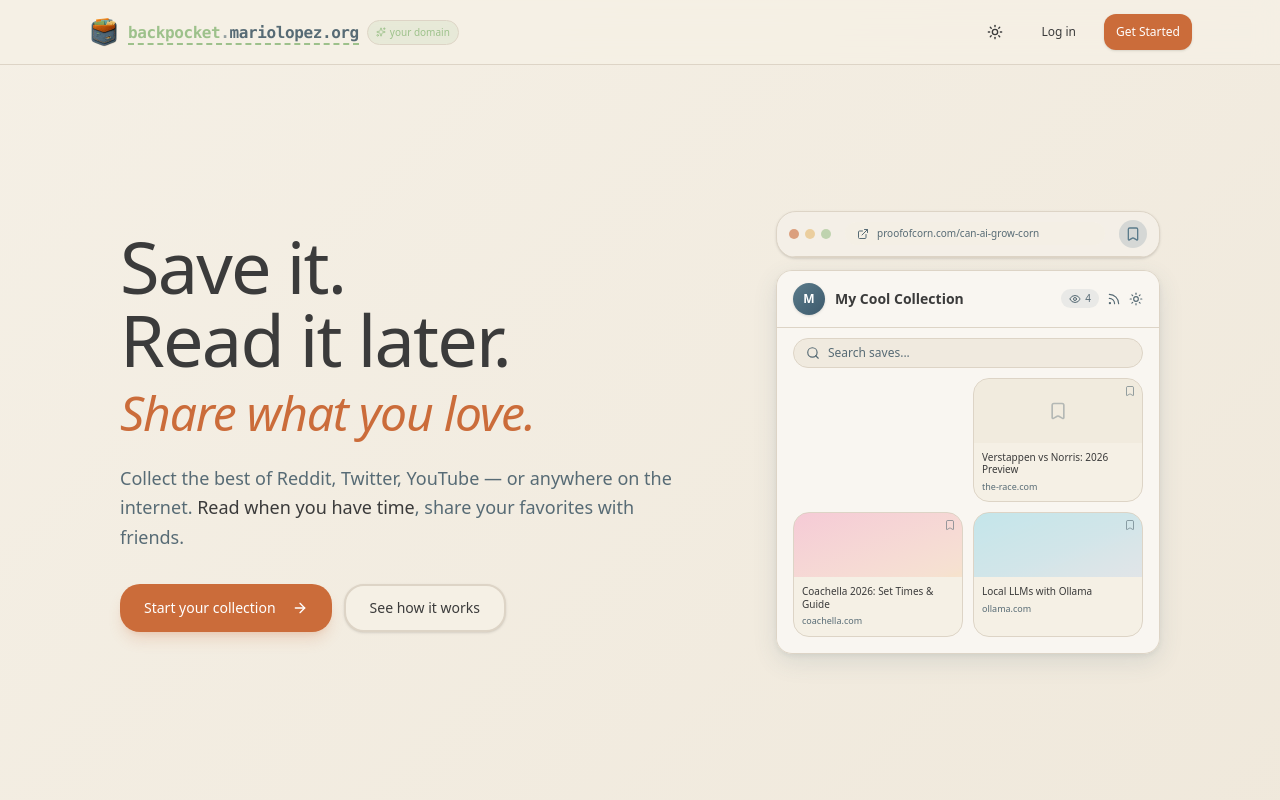
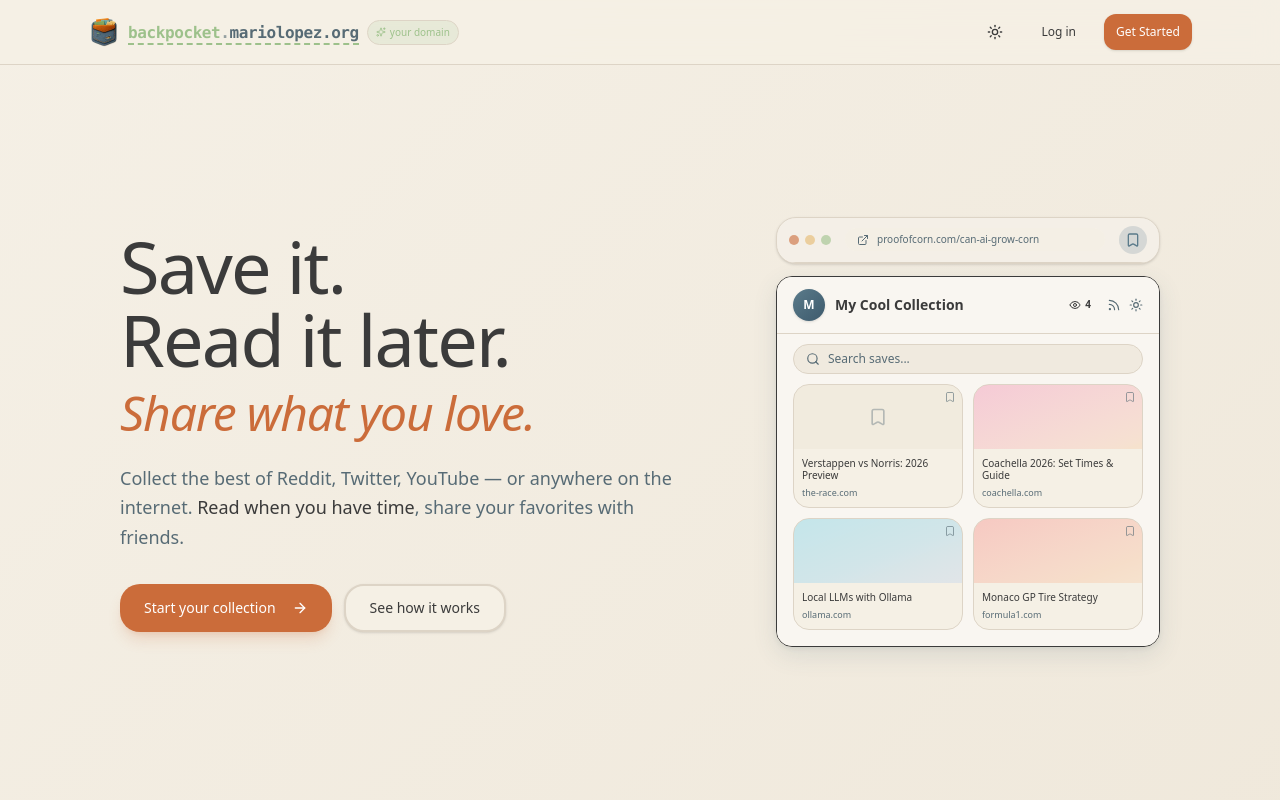
Before and after one commit to MyBackpocket/backpocket, a Next.js app in the folder apps/backpocket-web/: page / in a window 1280 px wide. Shown: the top 800 px of the page. Built offline with nearby package versions, Linux system fonts and the light colour scheme; no server answers.

Commit message:
feat: Revamp CollectionPanel component with animated card transitions and new card visibility logic, enhancing user engagement and visual appeal on the landing page.

```diff
--- a/apps/backpocket-web/components/landing/hero-pocket/collection-panel.tsx
+++ b/apps/backpocket-web/components/landing/hero-pocket/collection-panel.tsx
@@ -1,61 +1,14 @@
 "use client";
 
+import { AnimatePresence, motion } from "framer-motion";
 import { Bookmark, Eye, Rss, Search, Sun } from "lucide-react";
 import type { AnimationPhase } from "./constants";
 import { SAVE_CARDS } from "./constants";
 
-interface SaveCardProps {
-  card: {
-    title: string;
-    source: string;
-    hasImage: boolean;
-    imageColor?: string;
-  };
-  isActive: boolean;
-  index: number;
-  onHover: () => void;
-}
-
-function SaveCard({ card, isActive, index, onHover }: SaveCardProps) {
-  return (
-    <div
-      className={`rounded-lg border bg-background overflow-hidden transition-all duration-300 cursor-pointer ${
-        isActive
-          ? "border-rust/50 shadow-md scale-[1.02] -translate-y-0.5"
-          : "border-border/60 hover:border-border"
-      }`}
-      style={{
-        animationDelay: `${index * 100}ms`,
-      }}
-      onMouseEnter={onHover}
-    >
-      {/* Image area */}
-      <div
-        className={`h-16 relative ${card.hasImage ? `bg-linear-to-br ${card.imageColor}` : "bg-muted/30"}`}
-      >
-        {!card.hasImage && (
-          <div className="absolute inset-0 flex items-center justify-center">
-            <Bookmark className="w-5 h-5 text-muted-foreground/40" />
-          </div>
-        )}
-        <div
-          className={`absolute top-1.5 right-1.5 transition-colors ${isActive ? "text-rust" : "text-muted-foreground/60"}`}
-        >
-          <Bookmark className="w-3 h-3" />
-        </div>
-      </div>
-      {/* Card content */}
-      <div className="p-2">
-        <p
-          className={`text-[10px] font-medium line-clamp-2 leading-tight transition-colors ${isActive ? "text-rust" : "text-foreground"}`}
-        >
-          {card.title}
-        </p>
-        <p className="text-[9px] text-muted-foreground mt-1 truncate">{card.source}</p>
-      </div>
-    </div>
-  );
-}
+// Cards that are always shown (3 cards)
+const ALWAYS_VISIBLE_CARDS = SAVE_CARDS.slice(1, 4);
+// The 4th card that only shows when new card is NOT visible
+const FOURTH_CARD = SAVE_CARDS[4];
 
 interface CollectionPanelProps {
   phase: AnimationPhase;
@@ -71,17 +24,21 @@ interface CollectionPanelProps {
  * Used by both browser extension and iPhone share visuals.
  */
 export function CollectionPanel({
-  phase,
+  phase: _phase,
   saveCount,
   showNewCard,
-  isFadingOut,
+  isFadingOut: _isFadingOut,
   minimal = false,
 }: CollectionPanelProps) {
   return (
-    <div
+    <motion.div
       className={`relative rounded-2xl overflow-hidden ${
         minimal ? "border border-border/50" : "shadow-denim-lg border border-denim/30"
       }`}
+      animate={{
+        borderColor: showNewCard ? "rgb(var(--rust) / 0.4)" : minimal ? "rgb(var(--border) / 0.5)" : "rgb(var(--denim) / 0.3)",
+      }}
+      transition={{ duration: 0.3 }}
     >
       {/* Stitching borders - only show if not minimal */}
       {!minimal && (
@@ -103,16 +60,23 @@ export function CollectionPanel({
             </div>
           </div>
           <div className="flex items-center gap-2">
-            <span
-              className={`flex items-center gap-1 text-[10px] px-2 py-0.5 rounded-full transition-all duration-300 ${
-                phase === "saved"
-                  ? "bg-mint/20 text-mint"
-                  : "bg-denim/10 text-muted-foreground"
-              }`}
+            <motion.span
+              className="flex items-center gap-1 text-[10px] px-2 py-0.5 rounded-full"
+              animate={{
+                backgroundColor: showNewCard ? "rgb(var(--mint) / 0.2)" : "rgb(var(--denim) / 0.1)",
+                color: showNewCard ? "rgb(var(--mint))" : undefined,
+              }}
             >
               <Eye className="w-3 h-3" />
-              <span className={phase === "saved" ? "font-bold" : ""}>{saveCount}</span>
-            </span>
+              <motion.span
+                key={showNewCard ? "5" : "4"}
+                initial={{ y: -10, opacity: 0 }}
+                animate={{ y: 0, opacity: 1 }}
+                className="font-semibold"
+              >
+                {saveCount}
+              </motion.span>
+            </motion.span>
             <Rss className="w-3.5 h-3.5 text-muted-foreground" />
             <Sun className="w-3.5 h-3.5 text-muted-foreground" />
           </div>
@@ -126,18 +90,24 @@ export function CollectionPanel({
           </div>
         </div>
 
-        {/* Cards grid */}
+        {/* Cards grid - Animated card insertion */}
         <div className="px-4 pb-4 grid grid-cols-2 gap-2.5">
-          {/* New card - always rendered, controlled by opacity/transform */}
-          <div
-            className={`rounded-lg border-2 bg-background overflow-hidden shadow-md transition-all duration-500 ease-out ${
-              showNewCard
-                ? isFadingOut
-                  ? "opacity-0 scale-95 border-rust"
-                  : "opacity-100 scale-100 translate-y-0 border-rust"
-                : "opacity-0 scale-95 -translate-y-2 border-transparent"
-            }`}
-            style={{ visibility: showNewCard || isFadingOut ? "visible" : "hidden" }}
+          <AnimatePresence mode="popLayout">
+            {/* New card - slides in from top when saved */}
+            {showNewCard && (
+              <motion.div
+                key="new-card"
+                layout
+                initial={{ opacity: 0, y: -20 }}
+                animate={{ opacity: 1, y: 0 }}
+                exit={{ opacity: 0, y: -10 }}
+                transition={{
+                  type: "spring",
+                  stiffness: 500,
+                  damping: 30,
+                  layout: { type: "spring", stiffness: 400, damping: 30 },
+                }}
+                className="rounded-lg overflow-hidden border-2 border-rust bg-background shadow-xl shadow-rust/40 ring-4 ring-rust/20"
               >
                 <div className="h-16 relative bg-linear-to-br from-amber/30 to-rust/20">
                   <div className="absolute top-1.5 right-1.5 text-rust">
@@ -150,19 +120,52 @@ export function CollectionPanel({
                   </p>
                   <p className="text-[9px] text-muted-foreground mt-1">poe2.wiki</p>
                 </div>
+              </motion.div>
+            )}
+            {/* Existing cards - shift positions when new card appears */}
+            {[
+              ...ALWAYS_VISIBLE_CARDS,
+              ...(!showNewCard ? [FOURTH_CARD] : []),
+            ].map((card, index) => (
+              <motion.div
+                key={card.id}
+                layout
+                initial={false}
+                animate={{ opacity: 1 }}
+                exit={{ opacity: 0 }}
+                transition={{
+                  type: "spring",
+                  stiffness: 400,
+                  damping: 30,
+                  delay: showNewCard ? index * 0.05 : 0,
+                }}
+                className="rounded-lg border border-border/60 bg-background overflow-hidden"
+              >
+                {/* Image area */}
+                <div
+                  className={`h-16 relative ${card.hasImage ? `bg-linear-to-br ${card.imageColor}` : "bg-muted/30"}`}
+                >
+                  {!card.hasImage && (
+                    <div className="absolute inset-0 flex items-center justify-center">
+                      <Bookmark className="w-5 h-5 text-muted-foreground/40" />
                     </div>
-          {/* Existing cards - always show 3 to leave room for new card slot */}
-          {SAVE_CARDS.slice(1).map((card, index) => (
-            <SaveCard
-              key={card.title}
-              card={card}
-              isActive={false}
-              index={index}
-              onHover={() => {}}
-            />
-          ))}
+                  )}
+                  <div className="absolute top-1.5 right-1.5 text-muted-foreground/60">
+                    <Bookmark className="w-3 h-3" />
                   </div>
                 </div>
+                {/* Card content */}
+                <div className="p-2">
+                  <p className="text-[10px] font-medium line-clamp-2 leading-tight text-foreground">
+                    {card.title}
+                  </p>
+                  <p className="text-[9px] text-muted-foreground mt-1 truncate">{card.source}</p>
                 </div>
+              </motion.div>
+            ))}
+          </AnimatePresence>
+        </div>
+      </div>
+    </motion.div>
   );
 }
--- a/apps/backpocket-web/components/landing/hero-pocket/constants.ts
+++ b/apps/backpocket-web/components/landing/hero-pocket/constants.ts
@@ -2,27 +2,38 @@ import { DEFAULT_ROOT_DOMAIN } from "@/lib/config/public";
 
 export const SAVE_CARDS = [
   {
+    id: "poe2-witch",
     title: "PoE2 Witch Minion Build Guide",
     source: "maxroll.gg",
     hasImage: true,
     imageColor: "from-purple-900 to-slate-900",
   },
   {
+    id: "f1-verstappen",
     title: "Verstappen vs Norris: 2026 Preview",
     source: "the-race.com",
     hasImage: false,
   },
   {
+    id: "coachella",
     title: "Coachella 2026: Set Times & Guide",
     source: "coachella.com",
     hasImage: true,
     imageColor: "from-pink-500/20 to-orange-500/10",
   },
   {
+    id: "ollama",
     title: "Local LLMs with Ollama",
     source: "ollama.com",
     hasImage: true,
     imageColor: "from-sky-400/20 to-blue-500/10",
+  },
+  {
+    id: "monaco-gp",
+    title: "Monaco GP Tire Strategy",
+    source: "formula1.com",
+    hasImage: true,
+    imageColor: "from-red-500/20 to-orange-500/10",
   },
 ] as const;
 
--- a/apps/backpocket-web/components/landing/hero-pocket/use-save-animation.ts
+++ b/apps/backpocket-web/components/landing/hero-pocket/use-save-animation.ts
@@ -1,6 +1,6 @@
 "use client";
 
-import { useEffect, useState } from "react";
+import { useEffect, useRef, useState } from "react";
 import { HERO_POCKET } from "@/lib/constants/animations";
 import type { AnimationPhase } from "./constants";
 
@@ -20,25 +20,27 @@ export function useSaveAnimation(): SaveAnimationState {
   const [saveCount, setSaveCount] = useState(4);
   const [showNewCard, setShowNewCard] = useState(false);
   const [isFadingOut, setIsFadingOut] = useState(false);
+  const timeoutIdsRef = useRef<NodeJS.Timeout[]>([]);
 
   useEffect(() => {
-    const timeoutIds: NodeJS.Timeout[] = [];
+    const clearAllTimeouts = () => {
+      timeoutIdsRef.current.forEach(clearTimeout);
+      timeoutIdsRef.current = [];
+    };
 
     const runAnimation = () => {
-      // Reset state
-      setPhase("idle");
-      setShowNewCard(false);
-      setIsFadingOut(false);
+      // Clear any existing timeouts from previous cycle
+      clearAllTimeouts();
 
       // Step 1: Click button + "Saving..." indicator
-      timeoutIds.push(
+      timeoutIdsRef.current.push(
         setTimeout(() => {
           setPhase("saving");
         }, HERO_POCKET.idleToSaving)
       );
 
       // Step 2: "Saved!" confirmation + card appears
-      timeoutIds.push(
+      timeoutIdsRef.current.push(
         setTimeout(() => {
           setPhase("saved");
           setSaveCount(5);
@@ -47,19 +49,19 @@ export function useSaveAnimation(): SaveAnimationState {
       );
 
       // Step 3: Start fade out
-      timeoutIds.push(
+      timeoutIdsRef.current.push(
         setTimeout(() => {
           setPhase("fading");
           setIsFadingOut(true);
         }, HERO_POCKET.savedToFading)
       );
 
-      // Step 4: Reset for next loop
-      timeoutIds.push(
+      // Step 4: Reset for next loop - smooth transition back to idle
+      timeoutIdsRef.current.push(
         setTimeout(() => {
-          setSaveCount(4);
           setShowNewCard(false);
           setIsFadingOut(false);
+          setSaveCount(4);
           setPhase("idle");
         }, HERO_POCKET.fadingToReset)
       );
@@ -70,7 +72,7 @@ export function useSaveAnimation(): SaveAnimationState {
 
     return () => {
       clearInterval(interval);
-      timeoutIds.forEach(clearTimeout);
+      clearAllTimeouts();
     };
   }, []);
 
--- a/apps/backpocket-web/components/landing/how-it-works/browser-extension-demo.tsx
+++ b/apps/backpocket-web/components/landing/how-it-works/browser-extension-demo.tsx
@@ -235,9 +235,9 @@ export function BrowserExtensionDemo() {
               <motion.div
                 key="new-card"
                 layout
-                initial={{ opacity: 0, scale: 0.8, y: -20 }}
-                animate={{ opacity: 1, scale: 1, y: 0 }}
-                exit={{ opacity: 0, scale: 0.9, y: -10 }}
+                initial={{ opacity: 0, y: -20 }}
+                animate={{ opacity: 1, y: 0 }}
+                exit={{ opacity: 0, y: -10 }}
                 transition={{
                   type: "spring",
                   stiffness: 500,
--- a/apps/backpocket-web/lib/constants/animations.ts
+++ b/apps/backpocket-web/lib/constants/animations.ts
@@ -109,8 +109,8 @@ export const HERO_POCKET = {
   savedToFading: duration(4800),
   /** Time before reset */
   fadingToReset: duration(5600),
-  /** Full loop interval */
-  loopInterval: duration(6000),
+  /** Full loop interval - needs enough gap after reset for spring animations to settle */
+  loopInterval: duration(6800),
 } as const;
 
 // =============================================================================
```
Lines whose indentation alone changed are shown as unchanged.
